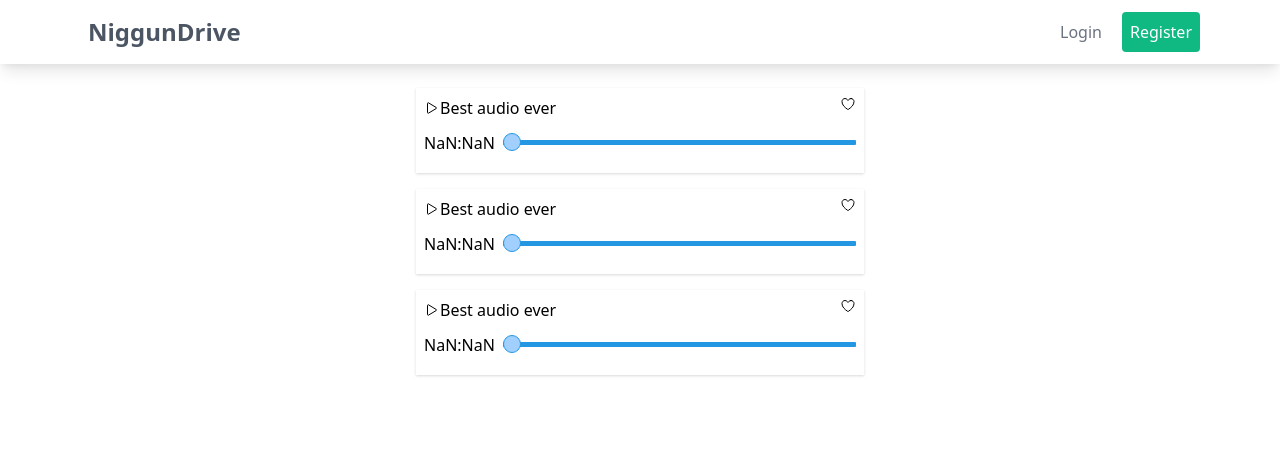
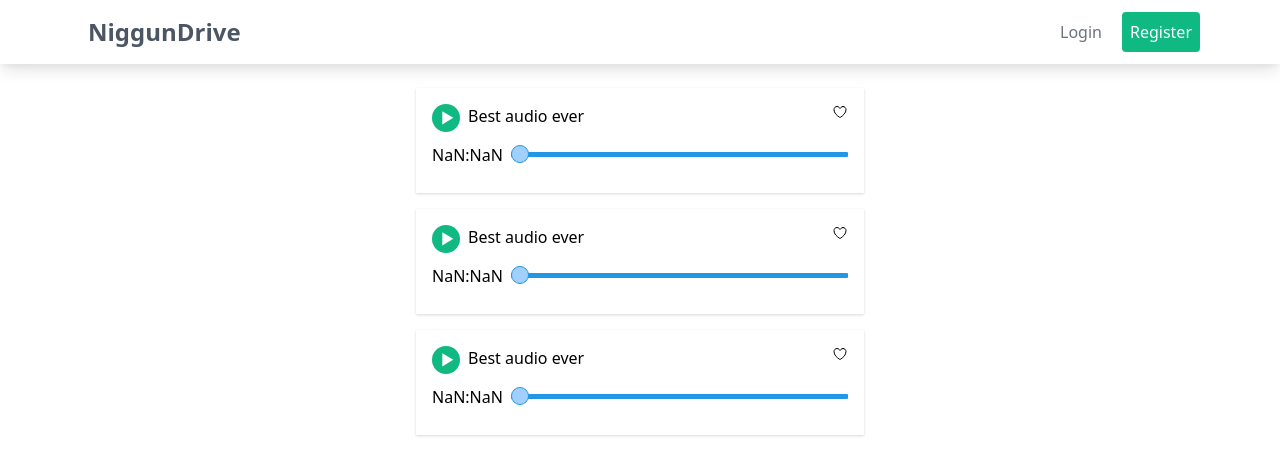
Before and after one commit to Shriever/NiggunDrive, a Next.js app in the folder web/: page / in a window 1280 px wide. Shown: the top 476 px of the page. Built offline with nearby package versions, Linux system fonts and the light colour scheme.

Commit message:
styled playPause

```diff
--- a/web/components/Niggun.tsx
+++ b/web/components/Niggun.tsx
@@ -109,7 +109,8 @@ const Niggun = () => {
   // `;
 
   return (
-    <div suppressHydrationWarning={true} className='shadow mb-4 p-2'>
+    <div suppressHydrationWarning={true}>
+      <div className='shadow mb-4 p-4'>
         <div className='flex justify-between'>
           <div className='flex'>
             <PlayPause isPlaying={isPlaying} onPlayPauseClick={setIsPlaying} />
@@ -133,6 +134,7 @@ const Niggun = () => {
           />
         </div>
       </div>
+    </div>
   );
 };
 
--- a/web/components/PlayPause.tsx
+++ b/web/components/PlayPause.tsx
@@ -1,5 +1,5 @@
 import React from 'react';
-import { IoPlayOutline, IoPauseOutline } from 'react-icons/io5';
+import { IoPlaySharp, IoPauseSharp } from 'react-icons/io5';
 
 type Props = {
   isPlaying: boolean;
@@ -7,14 +7,19 @@ type Props = {
 };
 
 const PlayPause = ({ isPlaying, onPlayPauseClick }: Props) => {
+  const size = '1.2em';
   return (
     <button
       onClick={() => {
         onPlayPauseClick(!isPlaying);
       }}
-      className='rounded'
+      className='rounded-full bg-green-500 w-7 h-7 flex items-center justify-center text-white text-lg mr-2'
     >
-      {isPlaying ? <IoPauseOutline /> : <IoPlayOutline />}
+      {isPlaying ? (
+        <IoPauseSharp className="pl-0.5" size={size} />
+      ) : (
+        <IoPlaySharp className="pl-1" size={size} />
+      )}
     </button>
   );
 };
```
Lines whose indentation alone changed are shown as unchanged.
